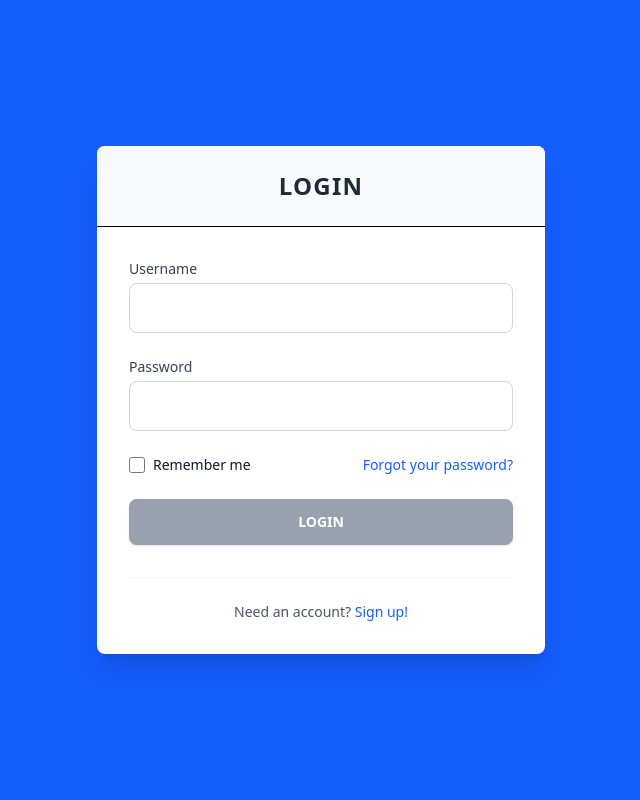
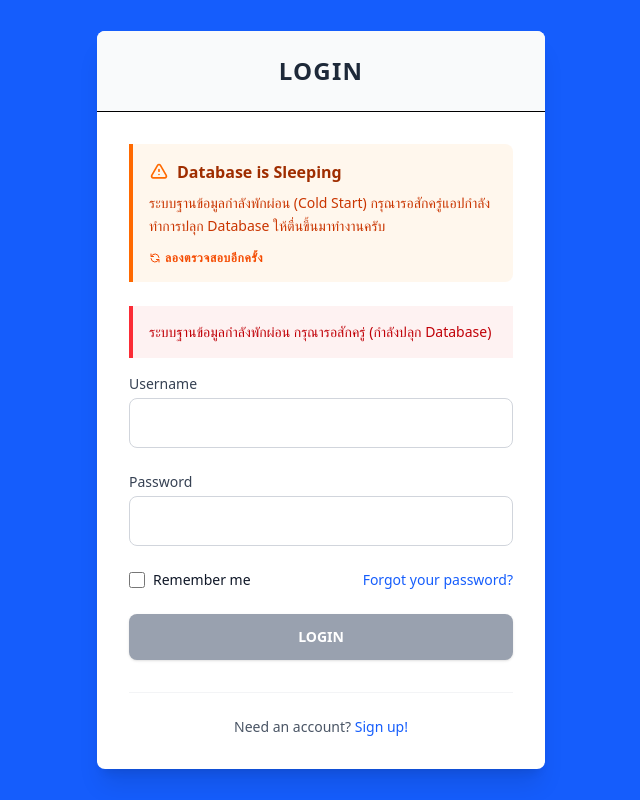
Before and after one commit to mtmaytee/salary-tracker-frontend, an Angular app: page /login in a window 1280 px wide. Shown: the whole page, without its empty margins (319-959 px from the left). Built offline with nearby package versions, Linux system fonts and the light colour scheme; no server answers; some icons are missing.

Commit message:
feat: add registration validation and improved database connection error handling

```diff
--- a/src/app/auth/login.ts
+++ b/src/app/auth/login.ts
@@ -1,4 +1,4 @@
-import { Component, signal } from '@angular/core';
+import { Component, OnInit, signal } from '@angular/core';
 import { CommonModule } from '@angular/common';
 import { FormsModule } from '@angular/forms';
 import { Router, RouterModule } from '@angular/router';
@@ -15,6 +15,24 @@ import { AuthService } from '../services/auth.service';
           <h2 class="text-2xl font-bold text-gray-800 text-center uppercase tracking-wider">Login</h2>
         </div>
         <div class="p-8">
+          @if (isDbDown()) {
+            <div class="mb-6 p-4 bg-orange-50 border-l-4 border-orange-500 rounded-r-lg">
+              <div class="flex items-center mb-2">
+                <svg class="w-5 h-5 text-orange-500 mr-2" fill="none" stroke="currentColor" viewBox="0 0 24 24">
+                  <path stroke-linecap="round" stroke-linejoin="round" stroke-width="2" d="M12 9v2m0 4h.01m-6.938 4h13.856c1.54 0 2.502-1.667 1.732-3L13.732 4c-.77-1.333-2.694-1.333-3.464 0L3.34 16c-.77 1.333.192 3 1.732 3z"/>
+                </svg>
+                <h3 class="font-bold text-orange-800">Database is Sleeping</h3>
+              </div>
+              <p class="text-sm text-orange-700 leading-relaxed">
+                ระบบฐานข้อมูลกำลังพักผ่อน (Cold Start) กรุณารอสักครู่แอปกำลังทำการปลุก Database ให้ตื่นขึ้นมาทำงานครับ
+              </p>
+              <button (click)="checkDatabaseHealth()" class="mt-3 text-xs font-bold text-orange-600 hover:text-orange-800 uppercase tracking-wider flex items-center">
+                <svg class="w-3 h-3 mr-1" fill="none" stroke="currentColor" viewBox="0 0 24 24"><path stroke-linecap="round" stroke-linejoin="round" stroke-width="2" d="M4 4v5h.582m15.356 2A8.001 8.001 0 004.582 9m0 0H9m11 11v-5h-.581m0 0a8.003 8.003 0 01-15.357-2m15.357 2H15"/></svg>
+                ลองตรวจสอบอีกครั้ง
+              </button>
+            </div>
+          }
+
           <form (ngSubmit)="onLogin()" #loginForm="ngForm" class="space-y-6">
             @if (errorMsg()) {
               <div class="bg-red-50 border-l-4 border-red-500 p-4 mb-4">
@@ -63,16 +81,33 @@ import { AuthService } from '../services/auth.service';
     </div>
   `
 })
-export class LoginComponent {
+export class LoginComponent implements OnInit {
   credentials = { username: '', password: '' };
   isLoading = signal(false);
   errorMsg = signal<string | null>(null);
+  isDbDown = signal(false);
 
   constructor(private authService: AuthService, private router: Router) {}
+
+  ngOnInit(): void {
+    this.checkDatabaseHealth();
+  }
+
+  checkDatabaseHealth(): void {
+    this.authService.checkHealth().subscribe({
+      error: (err) => {
+        if (err.status === 503 || err.status === 0) {
+          this.isDbDown.set(true);
+          this.errorMsg.set('ระบบฐานข้อมูลกำลังพักผ่อน กรุณารอสักครู่ (กำลังปลุก Database)');
+        }
+      }
+    });
+  }
 
   onLogin(): void {
     this.isLoading.set(true);
     this.errorMsg.set(null);
+    this.isDbDown.set(false);
 
     this.authService.login(this.credentials).subscribe({
       next: () => {
@@ -81,7 +116,10 @@ export class LoginComponent {
       },
       error: (err) => {
         this.isLoading.set(false);
-        if (err.status === 401 || err.status === 403) {
+        if (err.status === 503 || err.status === 0) {
+          this.isDbDown.set(true);
+          this.errorMsg.set('ระบบฐานข้อมูลกำลังพักผ่อน กรุณารอสักครู่ (กำลังปลุก Database)');
+        } else if (err.status === 401 || err.status === 403) {
           this.errorMsg.set('Invalid username or password');
         } else {
           this.errorMsg.set('Login failed. Please try again.');
--- a/src/app/auth/register.ts
+++ b/src/app/auth/register.ts
@@ -155,9 +155,13 @@ export class RegisterComponent {
       },
       error: (err) => {
         this.isLoading.set(false);
-        // แสดงข้อความ Error จาก Backend หากมี หรือใช้ Default message
-        const message = err.error?.message || err.error || 'Registration failed. Please try again.';
-        this.errorMsg.set(message);
+        if (err.status === 503 || err.status === 0) {
+          this.errorMsg.set('ระบบฐานข้อมูลกำลังพักผ่อน กรุณารอสักครู่ (กำลังปลุก Database)');
+        } else {
+          // แสดงข้อความ Error จาก Backend หากมี หรือใช้ Default message
+          const message = err.error?.message || err.error || 'Registration failed. Please try again.';
+          this.errorMsg.set(message);
+        }
         console.error('Registration failed', err);
       }
     });
--- a/src/app/interceptors/auth.interceptor.ts
+++ b/src/app/interceptors/auth.interceptor.ts
@@ -24,6 +24,10 @@ export const authInterceptor: HttpInterceptorFn = (req, next) => {
         // Token expired or invalid
         authService.logout();
         router.navigate(['/login'], { queryParams: { returnUrl: router.url } });
+      } else if (error.status === 503 || error.status === 0) {
+        // Database connection issue or backend down
+        console.error('Service Unavailable: Database might be down', error);
+        // We could potentially redirect to a "Maintenance" page or show a global toast
       }
       return throwError(() => error);
     })
--- a/src/app/services/auth.service.ts
+++ b/src/app/services/auth.service.ts
@@ -91,4 +91,8 @@ export class AuthService {
   verifyEmail(token: string): Observable<any> {
     return this.http.get(`${this.apiUrl}/verify/${token}`);
   }
+
+  checkHealth(): Observable<any> {
+    return this.http.get(`${this.apiUrl}/health`);
+  }
 }
```
